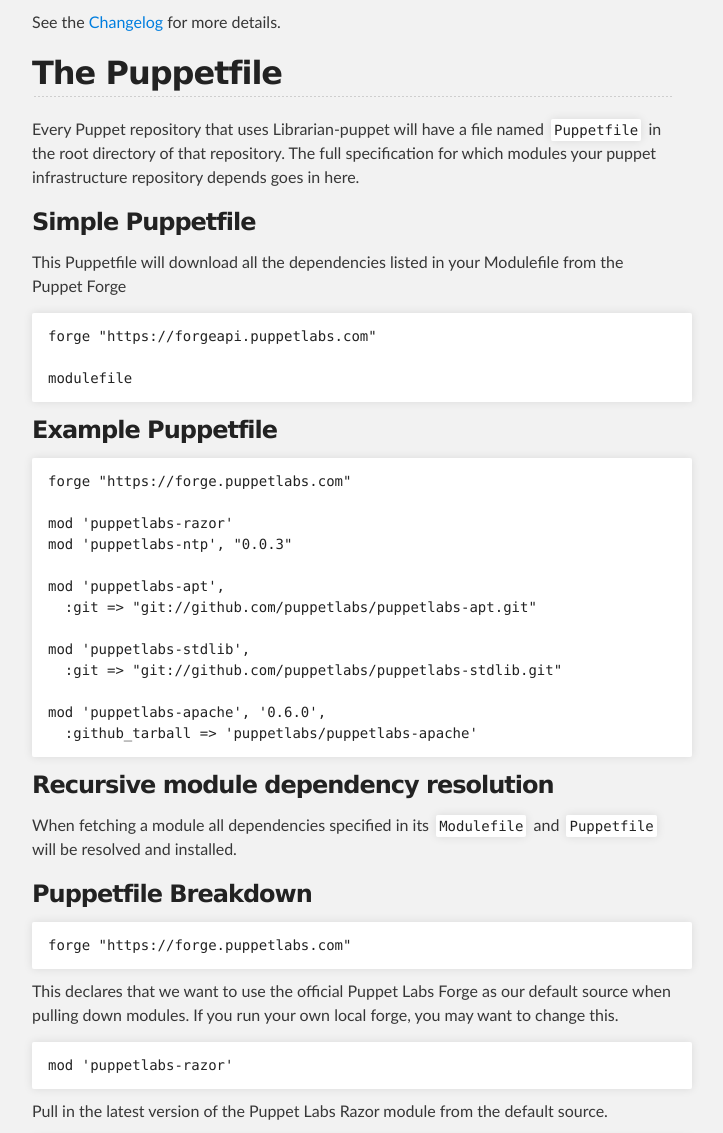
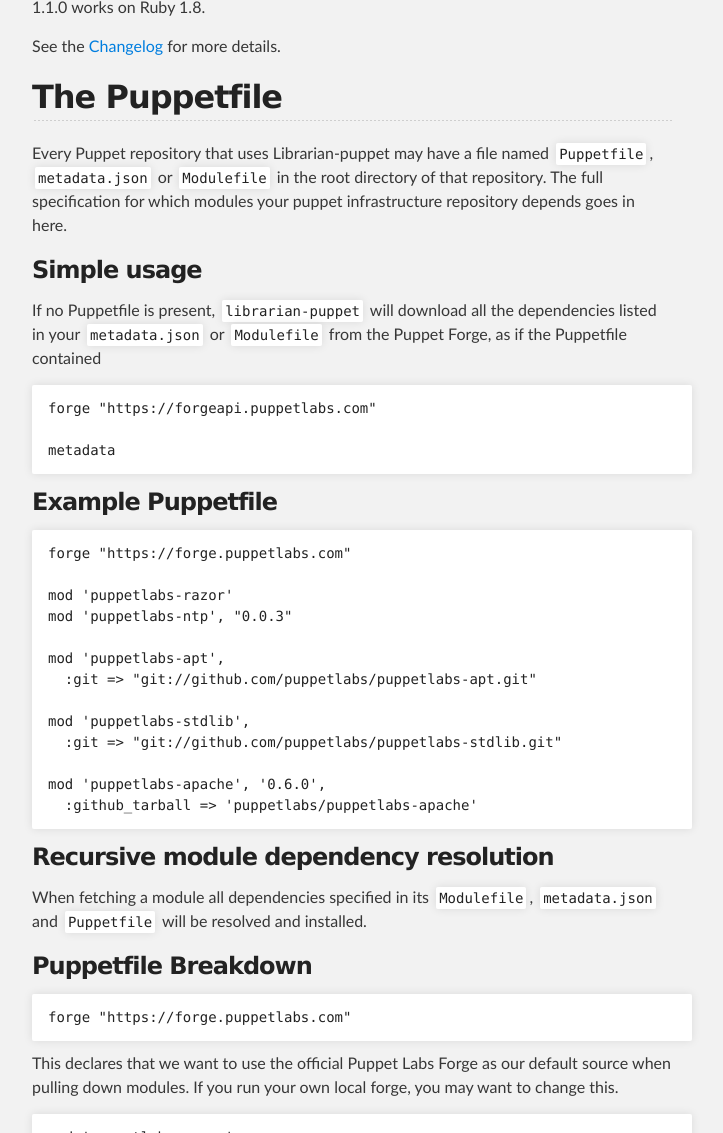
Before and after one commit to rodjek/librarian-puppet, a plain HTML site: page index.html in a window 1280 px wide. Shown: the part 1333-2466 px from the top of the page, without its empty margins (288-1011 px from the left). Drawn offline with Linux system fonts and the light colour scheme.

Commit message:
Update site from README

```diff
--- a/index.html
+++ b/index.html
@@ -27,7 +27,6 @@
     <div id="main_content_wrap" class="outer">
       <section id="main_content" class="inner">
 
-
 <p><a href="https://travis-ci.org/rodjek/librarian-puppet"><img src="https://travis-ci.org/rodjek/librarian-puppet.png?branch=master" alt="Build Status" /></a></p>
 
 <h2>Introduction</h2>
@@ -38,7 +37,7 @@
 Git repositories or a just a path.</p>
 
 <ul>
-<li>Librarian-puppet can reuse the dependencies listed in your Modulefile</li>
+<li>Librarian-puppet can reuse the dependencies listed in your <code>Modulefile</code> or <code>metadata.json</code></li>
 <li>Forge modules can be installed from <a href="https://forge.puppetlabs.com/">Puppetlabs Forge</a> or an internal Forge such as <a href="http://www.pulpproject.org/">Pulp</a></li>
 <li>Git modules can be installed from a branch, tag or specific commit, optionally using a path inside the repository</li>
 <li>Modules can be installed from GitHub using tarballs, without needing Git installed</li>
@@ -67,17 +66,20 @@
 
 <h2>The Puppetfile</h2>
 
-<p>Every Puppet repository that uses Librarian-puppet will have a file named
-<code>Puppetfile</code> in the root directory of that repository.  The full specification
-for which modules your puppet infrastructure repository  depends goes in here.</p>
+<p>Every Puppet repository that uses Librarian-puppet may have a file named
+<code>Puppetfile</code>, <code>metadata.json</code> or <code>Modulefile</code> in the root directory of that repository.
+The full specification
+for which modules your puppet infrastructure repository depends goes in here.</p>
 
-<h3>Simple Puppetfile</h3>
+<h3>Simple usage</h3>
 
-<p>This Puppetfile will download all the dependencies listed in your Modulefile from the Puppet Forge</p>
+<p>If no Puppetfile is present, <code>librarian-puppet</code> will download all the dependencies
+listed in your <code>metadata.json</code> or <code>Modulefile</code> from the Puppet Forge,
+as if the Puppetfile contained</p>
 
 <pre><code>forge "https://forgeapi.puppetlabs.com"
 
-modulefile
+metadata
 </code></pre>
 
 <h3>Example Puppetfile</h3>
@@ -100,7 +102,7 @@
 <h3>Recursive module dependency resolution</h3>
 
 <p>When fetching a module all dependencies specified in its
-<code>Modulefile</code> and <code>Puppetfile</code> will be resolved and installed.</p>
+<code>Modulefile</code>, <code>metadata.json</code> and <code>Puppetfile</code> will be resolved and installed.</p>
 
 <h3>Puppetfile Breakdown</h3>
 
```
